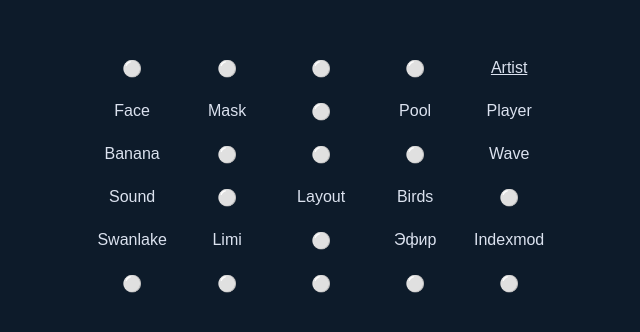
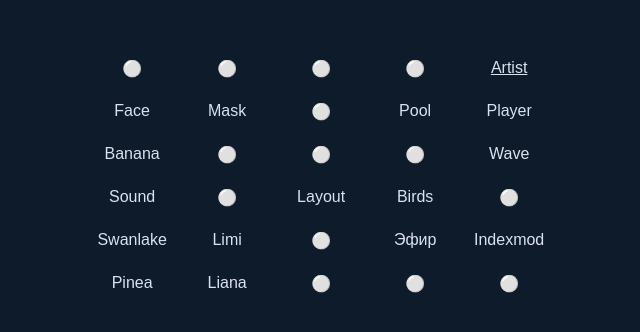
Before and after one commit to indexmod/menu, a plain HTML site: page index.html in a window 1280 px wide. Shown: the part 224-556 px from the top of the page, 319-959 px from the left. Drawn offline with Linux system fonts and the light colour scheme.

Commit message:
Update index.html

```diff
--- a/index.html
+++ b/index.html
@@ -121,8 +121,8 @@
     <a class="icon-link" "https://dream.indexmod.xyz">⚪</a>
     <a class="icon-link" href="https://air.indexmod.xyz">Эфир</a>
     <a class="icon-link" href="https://indexmod.xyz">Indexmod</a>
-        <a class="icon-link" "https://swamp.indexmod.xyz">⚪</a>
-    <a class="icon-link" "https://swamp.indexmod.xyz">⚪</a>
+        <a class="icon-link" "https://vimeo.com/121336598">Pinea</a>
+    <a class="icon-link" "https://indexmod.xyz/urban-a-liana-2015">Liana</a>
 <a class="icon-link" "https://swamp.indexmod.xyz">⚪</a>
 <a class="icon-link" "https://swamp.indexmod.xyz">⚪</a>
 <a class="icon-link" "https://swamp.indexmod.xyz">⚪</a>
```
